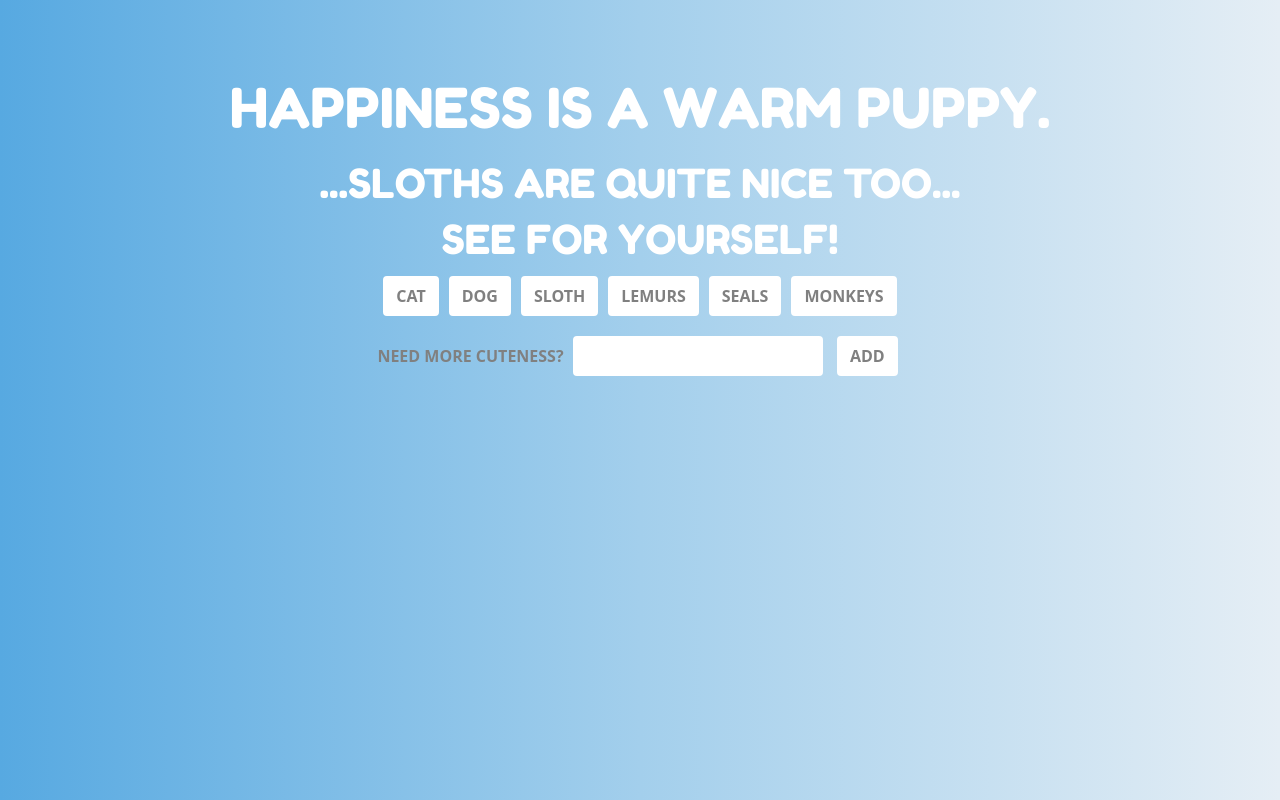
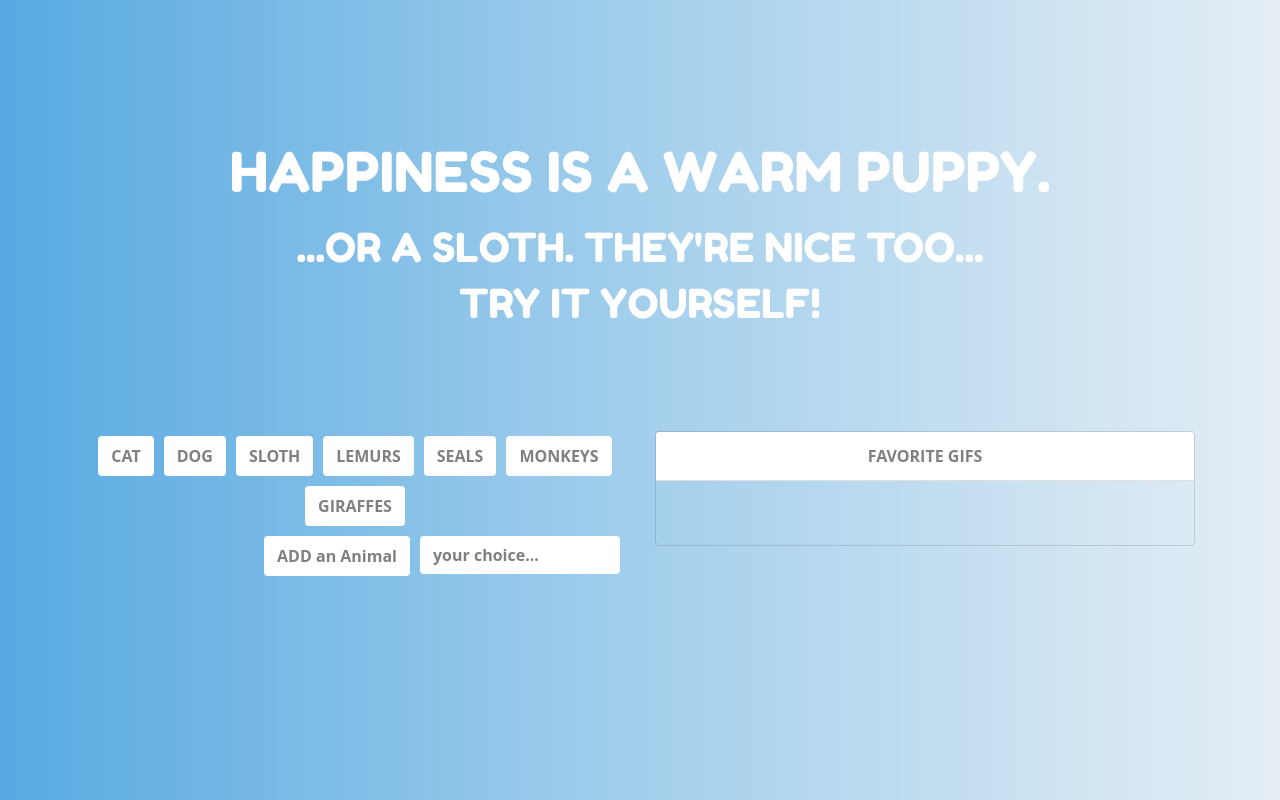
Before and after one commit to sarabuckley/sarabuckley.github.io, a plain HTML site: page Giftastic/index.html in a window 1280 px wide. Drawn offline with nearby package versions, Linux system fonts and the light colour scheme.

Commit message:
Add favorite gif functionality

```diff
--- a/Giftastic/assets/css/style.css
+++ b/Giftastic/assets/css/style.css
@@ -5,6 +5,25 @@ body {
 	text-align: center;
 	font-family: 'Open Sans', sans-serif;
 	text-transform: uppercase;
+}
+
+.jumbotron {
+  background: none;
+}
+
+.card {
+  background: none;
+}
+
+.card-header {
+  background: white;
+  font-family: 'Open Sans', sans-serif;
+  font-weight: bold;
+  color: grey;
+}
+
+.border {
+  border-width:5px !important;
 }
 
 h1 {
@@ -38,6 +57,20 @@ button, #add-animal, #animal-input {
   border: solid white;
 }
 
+#add-animal{
+  display: block;
+  float: right;
+}
+
+#animal-input {
+  display: block;
+  float: right;
+}
+
+.form-control{
+  width: 200px;
+}
+
 label{
 	font-family: 'Open Sans', sans-serif;
   font-weight: bold;
@@ -56,15 +89,7 @@ p{
 
 }
 
-
-
-    div {
-      display: inline-block;
-      float: align left;
-    }
-
-
-    form,
-    input {
-      margin: 10px;
-    }
+div{
+   display: inline-block;
+   float: align left;
+}
--- a/Giftastic/assets/javascript/game.js
+++ b/Giftastic/assets/javascript/game.js
@@ -1,15 +1,17 @@
 // Initialize variables
-var animals = ["Cat", "Dog", "Sloth", "Lemurs", "Seals", "Monkeys"];
+var animals = ["Cat", "Dog", "Sloth", "Lemurs", "Seals", "Monkeys", "Giraffes"];
 var results = [];
 var limit = 10;
 var offset = 0;
+var favCount = 0;
 var storedOffset = {
     Cat: 0,
     Dog: 0,
     Sloth: 0,
     Lemurs: 0,
     Seals: 0,
-    Monkeys: 0
+    Monkeys: 0,
+    Giraffes: 0
 };
 
 //Functions
@@ -17,16 +19,7 @@ var storedOffset = {
    function displayAnimalGifs() {
 
         var animal = $(this).attr("data-name");
-
-        //retrieve offset if it exists
         offset = storedOffset[animal];
-//        $.each(storedOffset, function(key, value) {
-//            console.log(key);
-//            if (key === animal) {
-//                offset = value;
-//            } else
-//                offset = 0;
-//        });
 
         var queryURL = "https://api.giphy.com/v1/gifs/search?q=" + animal + "&api_key=dc6zaTOxFJmzC&limit=" + limit +"&offset=" + offset;
 
@@ -66,12 +59,11 @@ var storedOffset = {
               $("#animals-view").prepend(animalDiv);
 
              // Add title and rating
-              var pOne = $("<p>").html(results[i].title + "  rating: " + rating);
+              var pOne = $("<p>").html(results[i].title + "&nbsp; &nbsp;[" + rating + "]&nbsp;&nbsp;&nbsp; <img src='assets/images/heart.PNG' id = 'favHeart' width=15>");
               animalDiv.append(pOne)
 
             };
         });
-
       }
 
     function renderButtons() {
@@ -102,13 +94,30 @@ var storedOffset = {
             $(this).attr("src", $(this).attr("data-still"));
             $(this).attr("data-state", "still");
         }
+    }
 
+    function favHeartClicked() {
+
+        $("#favoriteGifs").append(this.parentElement.parentElement);
+        localStorage.setItem("fav" + favCount++, this.parentElement.parentElement.outerHTML);
+
+    }
+
+    function loadFavGifs() {
+
+       keys = Object.keys(localStorage),
+       i = keys.length;
+
+       while (i--) {
+            $("#favoriteGifs").append(localStorage.getItem(keys[i]));
+        }
     }
 
 // Click Events
 
     $(document).on("click", ".animal-btn", displayAnimalGifs);
     $(document).on("click", ".gif", changeGifState);
+    $(document).on("click", "#favHeart", favHeartClicked);
 
     $("#add-animal").on("click", function(event) {
             event.preventDefault();
@@ -119,4 +128,5 @@ var storedOffset = {
 
 
  // Calling the renderButtons function to display the intial buttons
+    loadFavGifs();
     renderButtons();
--- a/Giftastic/index.html
+++ b/Giftastic/index.html
@@ -21,24 +21,45 @@
 
 <body>
    <div class="container">
+
+    <!-- Jumbotron -->
+    <div class="jumbotron">
         <h1>Happiness is a warm puppy.</h1>
-    <h2>...sloths are quite nice too...</h2>
-    <h2>see for yourself!</h2>
+        <h2>...or a sloth. They're nice too...</h2>
+        <h2>try it yourself!</h2>
+    </div>
+
+    <div class="row">
+      <div class="col-lg-6">
+
           <!-- Rendered Buttons will get Dumped Here  -->
           <div id="buttons-view"></div>
 
-
           <form id="animal-form">
-          <label for="animal-input">Need more cuteness? </label>
-          <input type="text" id="animal-input">
+              <input class="form-control" type="text" id="animal-input" value="your choice...">
 
               <!-- Button triggers new animal to be added -->
-          <input id="add-animal" type="submit" value="ADD">
+              <input id="add-animal" type="submit" value="ADD an Animal">
           </form>
-
 
           <!-- animals will Get Dumped Here -->
           <div id="animals-view"></div>
+      </div>
+
+      <div class="col-lg-6">
+
+       <!-- Card for displaying favorite gifs -->
+
+          <div class="card" class="border border-dark">
+            <div class="card-header">
+              Favorite GIFS
+            </div>
+            <div class="card-body">
+              <div id="favoriteGifs"></div>
+            </div>
+          </div>
+        </div>
+      </div>
 
     <!-- JAVASCRIPT  -->
   <!-- ========================================= -->
```
Also changed, not shown: Giftastic/assets/images/heart.png (added). Lines whose indentation alone changed are shown as unchanged.
